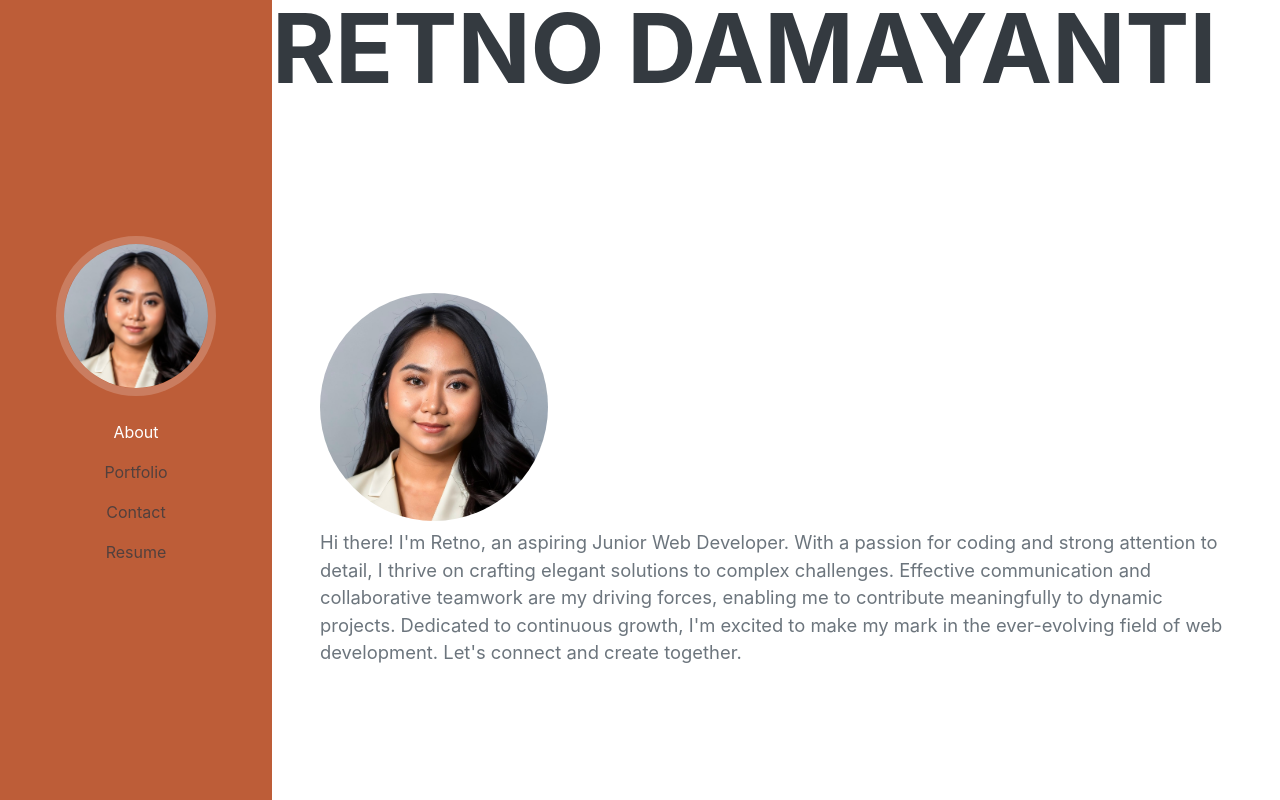
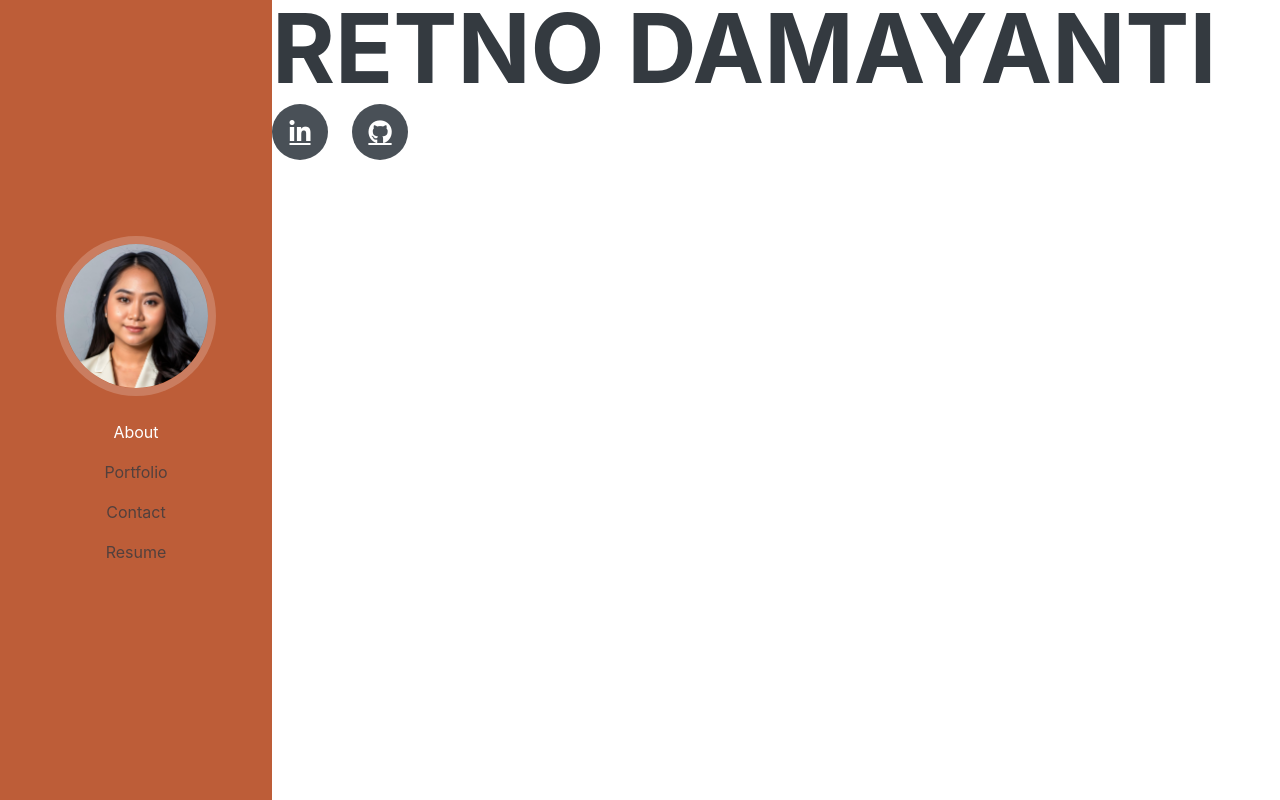
Before and after one commit to retnodamayanti/react-portfolio, a React (Create React App) app: page / in a window 1280 px wide. Shown: the top 800 px of the page. Built offline with nearby package versions, Linux system fonts and the light colour scheme.

Commit message:
edited about me route

```diff
--- a/src/Routes.js
+++ b/src/Routes.js
@@ -12,7 +12,7 @@ const AppRoutes = () => {
     <Router>
       <Header />
       <Routes>
-        <Route path="/" element={<AboutMe />} />
+        <Route path="/test4-react-deploy" element={<AboutMe />} />
         <Route path="/portfolio" element={<Portfolio />} />
         <Route path="/contact" element={<Contact />} />
         <Route path="/resume" element={<Resume />} />
```
